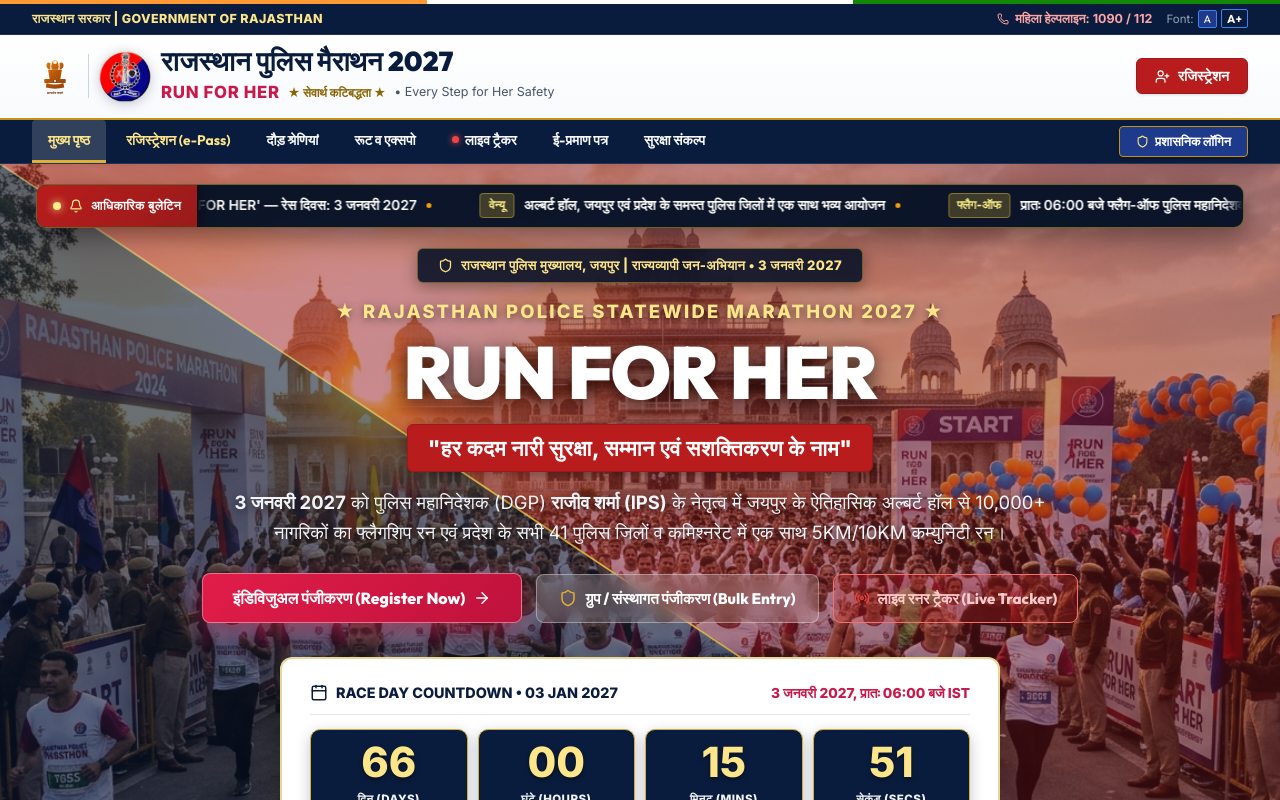
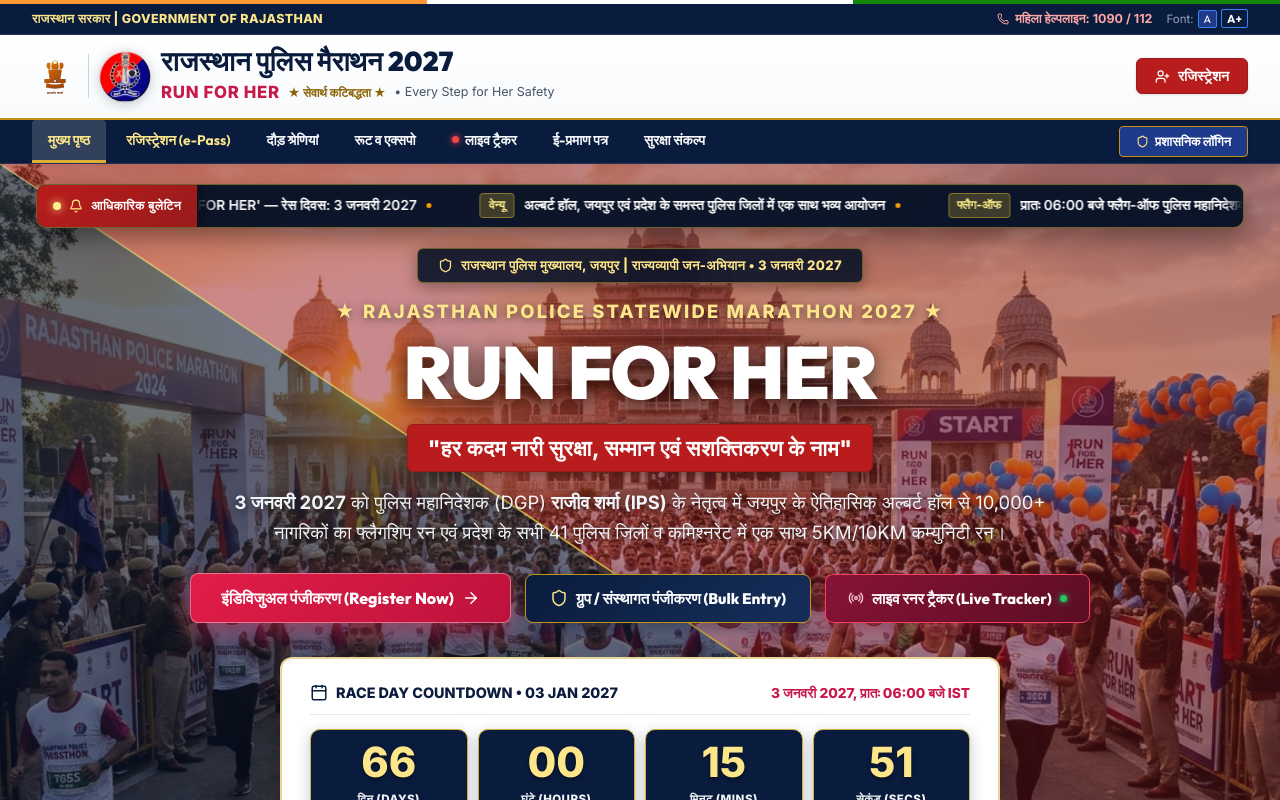
Before and after one commit to mpalsaniya68/rajasthan-police-run-for-her, a React (Vite) app: page / in a window 1280 px wide. Shown: the top 800 px of the page. Built offline with nearby package versions, Linux system fonts and the light colour scheme.

Commit message:
style(hero): make bulk entry and live tracker buttons deep solid colors with high visual contrast

```diff
--- a/src/components/Hero.jsx
+++ b/src/components/Hero.jsx
@@ -252,11 +252,10 @@ export function Hero({ onOpenRegister, onOpenBulkRegister, onNavigate, totalRegi
               <button
                 onClick={onOpenBulkRegister}
                 style={{
-                  background: 'rgba(255, 255, 255, 0.15)',
-                  backdropFilter: 'blur(10px)',
+                  background: 'linear-gradient(135deg, #0a1c3d 0%, #152e5a 100%)',
                   color: '#ffffff',
-                  border: '1.5px solid rgba(255, 255, 255, 0.35)',
-                  padding: '14px 22px',
+                  border: '1.5px solid var(--police-gold-500)',
+                  padding: '14px 24px',
                   borderRadius: '8px',
                   fontSize: '0.95rem',
                   fontWeight: 800,
@@ -264,29 +263,32 @@ export function Hero({ onOpenRegister, onOpenBulkRegister, onNavigate, totalRegi
                   alignItems: 'center',
                   gap: '8px',
                   cursor: 'pointer',
+                  boxShadow: '0 6px 20px rgba(10, 28, 61, 0.45)',
                   transition: 'all 0.2s'
                 }}
                 onMouseOver={(e) => {
-                  e.currentTarget.style.background = 'rgba(255, 255, 255, 0.25)';
+                  e.currentTarget.style.background = '#1e3a8a';
                   e.currentTarget.style.transform = 'translateY(-2px)';
+                  e.currentTarget.style.boxShadow = '0 8px 24px rgba(10, 28, 61, 0.6)';
                 }}
                 onMouseOut={(e) => {
-                  e.currentTarget.style.background = 'rgba(255, 255, 255, 0.15)';
+                  e.currentTarget.style.background = 'linear-gradient(135deg, #0a1c3d 0%, #152e5a 100%)';
                   e.currentTarget.style.transform = 'translateY(0)';
+                  e.currentTarget.style.boxShadow = '0 6px 20px rgba(10, 28, 61, 0.45)';
                 }}
                 title="ग्रुप व बल्क रजिस्ट्रेशन"
               >
-                <Shield size={18} color="var(--police-gold-400)" />
+                <Shield size={18} color="#fde68a" />
                 <span>ग्रुप / संस्थागत पंजीकरण (Bulk Entry)</span>
               </button>
 
               <button
                 onClick={() => onNavigate ? onNavigate('live-tracker') : scrollTo('live-tracker')}
                 style={{
-                  background: 'rgba(220, 38, 38, 0.2)',
-                  border: '1.5px solid #f87171',
-                  color: '#fecaca',
-                  padding: '14px 20px',
+                  background: 'linear-gradient(135deg, #881337 0%, #5b0d24 100%)',
+                  border: '1.5px solid #f43f5e',
+                  color: '#ffffff',
+                  padding: '14px 22px',
                   borderRadius: '8px',
                   fontSize: '0.94rem',
                   fontWeight: 800,
@@ -294,13 +296,30 @@ export function Hero({ onOpenRegister, onOpenBulkRegister, onNavigate, totalRegi
                   alignItems: 'center',
                   gap: '8px',
                   cursor: 'pointer',
+                  boxShadow: '0 6px 20px rgba(136, 19, 55, 0.45)',
                   transition: 'all 0.2s'
                 }}
-                onMouseOver={(e) => e.currentTarget.style.transform = 'translateY(-2px)'}
-                onMouseOut={(e) => e.currentTarget.style.transform = 'translateY(0)'}
+                onMouseOver={(e) => {
+                  e.currentTarget.style.background = '#9f1239';
+                  e.currentTarget.style.transform = 'translateY(-2px)';
+                  e.currentTarget.style.boxShadow = '0 8px 24px rgba(136, 19, 55, 0.6)';
+                }}
+                onMouseOut={(e) => {
+                  e.currentTarget.style.background = 'linear-gradient(135deg, #881337 0%, #5b0d24 100%)';
+                  e.currentTarget.style.transform = 'translateY(0)';
+                  e.currentTarget.style.boxShadow = '0 6px 20px rgba(136, 19, 55, 0.45)';
+                }}
               >
-                <Radio size={16} color="#ef4444" />
+                <Radio size={16} color="#fecdd3" />
                 <span>लाइव रनर ट्रैकर (Live Tracker)</span>
+                <span style={{
+                  width: '7px',
+                  height: '7px',
+                  borderRadius: '50%',
+                  background: '#22c55e',
+                  boxShadow: '0 0 6px #22c55e',
+                  display: 'inline-block'
+                }}></span>
               </button>
             </div>
 
```
